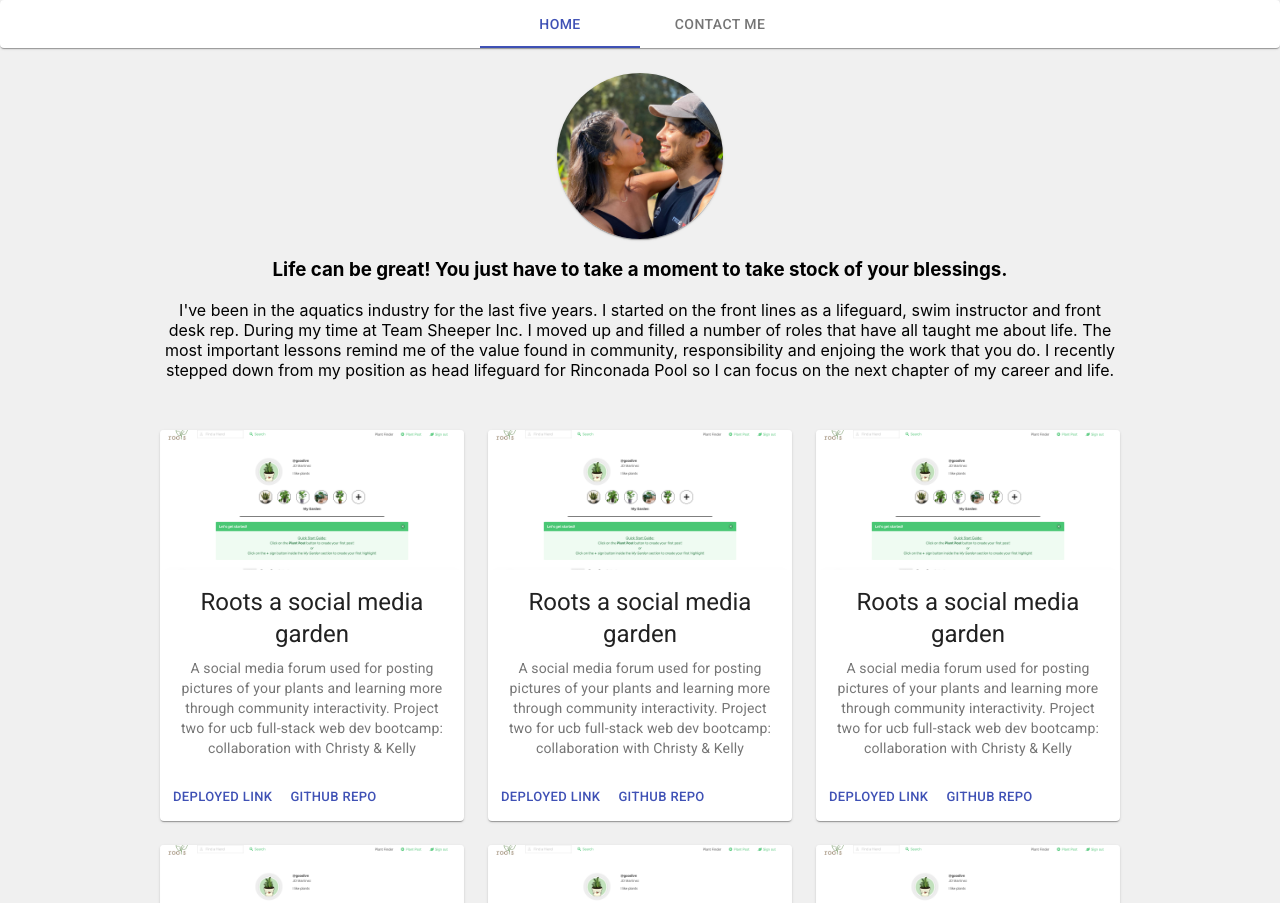
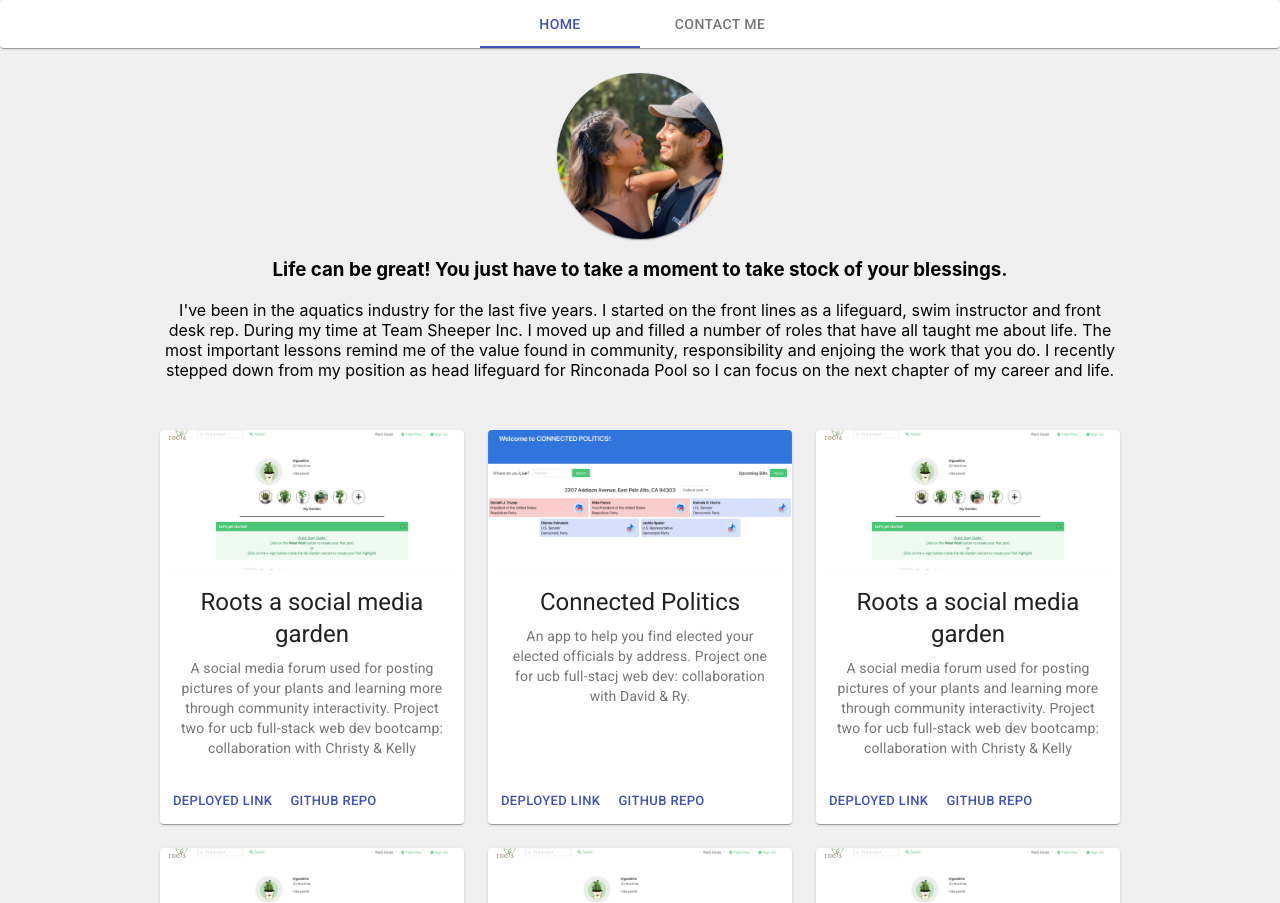
Before and after one commit to Goodlvn/MERN-portfolio, a React (Create React App) app in the folder client/: page / in a window 1280 px wide. Shown: the top 903 px of the page. Built offline with nearby package versions, Linux system fonts and the light colour scheme.

Commit message:
polish card image structure

```diff
--- a/client/src/components/ProjectCard.js
+++ b/client/src/components/ProjectCard.js
@@ -10,11 +10,14 @@ import Typography from '@material-ui/core/Typography';
 
 // images import
 import roots from "../images/roots.png"
+import politics from "../images/connected.png"
 
 
 const useStyles = makeStyles({
     root: {
         maxWidth: 345,
+        minHeight: "100%",
+        position: "relative"
     },
     media: {
         height: 140,
@@ -26,9 +29,12 @@ export default function ProjectCard(props) {
 
     let portfolioImage = "";
 
-  switch(props.image){
+    switch (props.image) {
         case "roots":
-          portfolioImage = roots
+            portfolioImage = roots;
+            break;
+        case "politics":
+            portfolioImage = politics;
             break;
     }
 
@@ -40,7 +46,7 @@ export default function ProjectCard(props) {
                     image={portfolioImage}
                     title="project image"
                 />
-        <CardContent>
+                <CardContent style={{marginBottom:"50px"}}>
                     <Typography gutterBottom variant="h5" component="h2">
                         {props.title}
                     </Typography>
@@ -49,7 +55,7 @@ export default function ProjectCard(props) {
                     </Typography>
                 </CardContent>
             </CardActionArea>
-      <CardActions>
+            <CardActions style={{position:"absolute", bottom:"0"}}>
                 <Button size="small" color="primary">
                     Deployed Link
                  </Button>
--- a/client/src/pages/Home.js
+++ b/client/src/pages/Home.js
@@ -52,9 +52,9 @@ export default function Home() {
                         />
                     </Grid>
                     <Grid className={classes.centerCard} item lg={4}  >
-                        <ProjectCard title={"Roots a social media garden"}
-                        body={"A social media forum used for posting pictures of your plants and learning more through community interactivity. Project two for ucb full-stack web dev bootcamp: collaboration with Christy & Kelly"}
-                        image={"roots"}
+                        <ProjectCard title={"Connected Politics"}
+                        body={"An app to help you find elected your elected officials by address. Project one for ucb full-stacj web dev: collaboration with David & Ry."}
+                        image={"politics"}
                         />
                     </Grid>
                     <Grid className={classes.centerCard} item lg={4}  >
```
Also changed, not shown: client/src/images/connected.png (added). Lines whose indentation alone changed are shown as unchanged.
